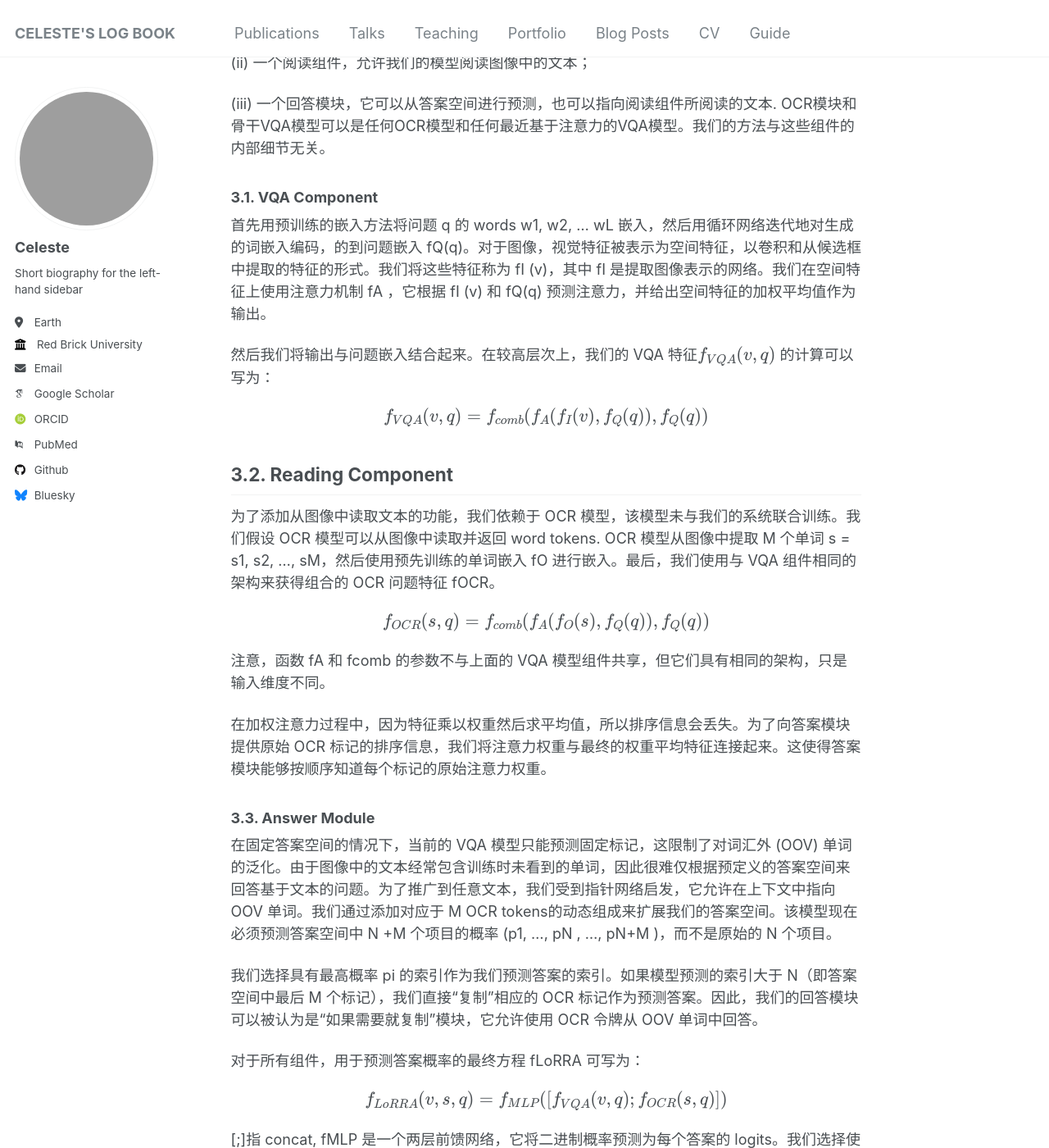
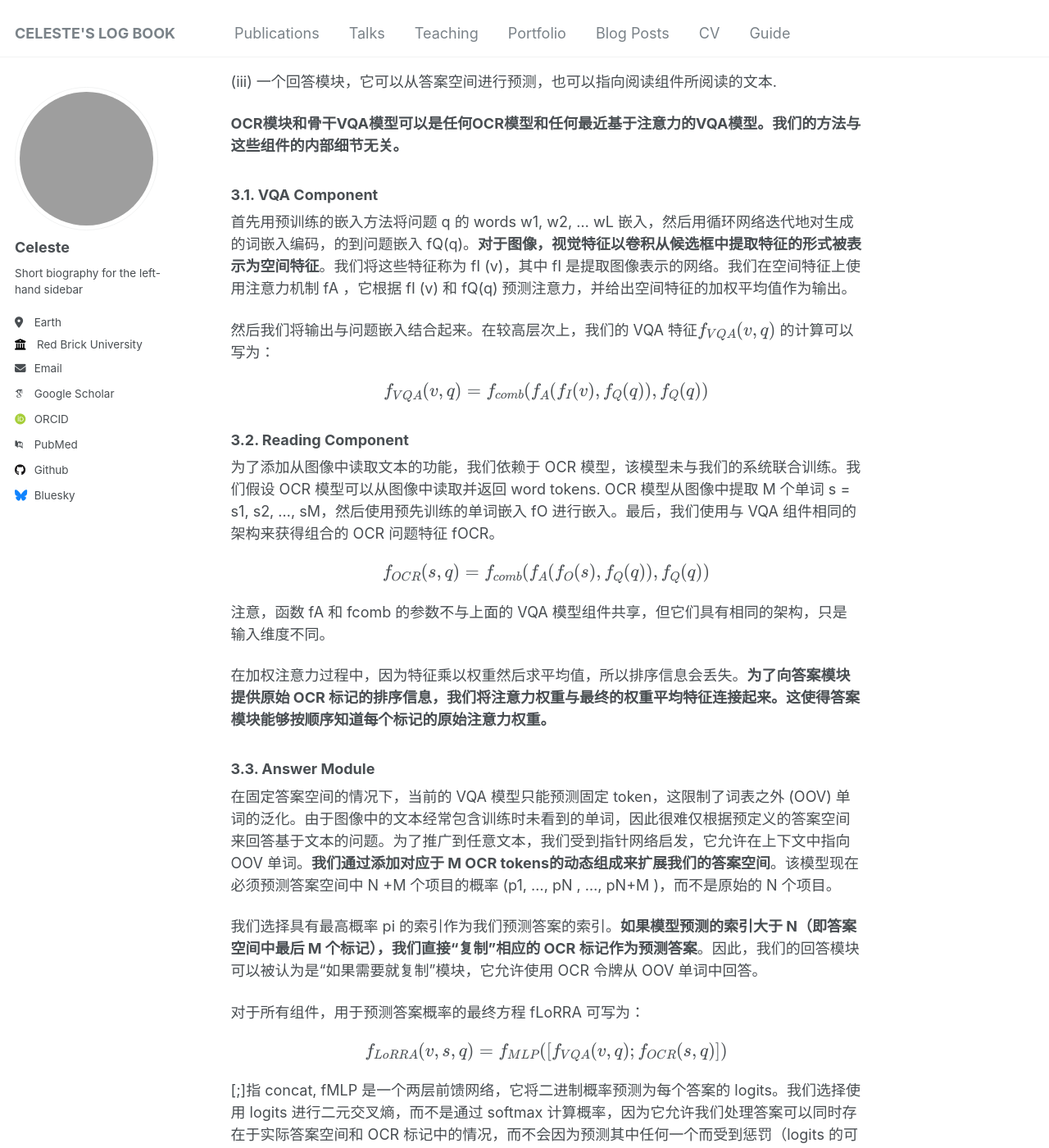
Before and after one commit to BUGERR/bugerr.github.io, a Jekyll site: the page built from _posts/2024-10-30-TextVQA.md, in a window 1280 px wide and 1400 px high, scrolled down 2524 px. Shown: the whole window at 82% size. Built offline with Jekyll 4.4.1, drawn with Linux system fonts in a browser that asks for light colours; some web fonts are replaced; some of the changed text lies outside the part shown; grey boxes are pictures that could not be loaded.

Commit message:
Update 2024-10-30-TextVQA.md

```diff
--- a/_posts/2024-10-30-TextVQA.md
+++ b/_posts/2024-10-30-TextVQA.md
@@ -28,7 +28,7 @@
 - 我们发现 TextVQA 上的人类表现和机器表现之间的差距明显大于 VQA 2.0，这表明 TextVQA 非常适合沿着与 VQA 2.0 互补的方向进行基准测试。
 
 ## 1.Introduction
-本文的重点是赋予视觉问答（VQA）模型一种新的能力——阅读图像中的文本并通过推理文本和其他视觉内容来回答问题的能力
+本文的重点是赋予视觉问答（VQA）模型一种新的能力——**阅读图像中的文本并通过推理文本和其他视觉内容来回答问题**
 > the ability to read text in images and answer questions by reasoning over the text and other visual content.
 > But today’s VQA models fail catastrophically on questions requiring reading!
 > today’s state-of-art VQA models are predominantly monolithic deep neural networks (without any specialized components).
@@ -41,13 +41,13 @@
 - 联合推理检测到的文本和视觉内容以关注正确的区域，例如解决空间或其他视觉参考关系（“飞机尾部……背面”）
 - 最后，决定检测到的文本是否需要“复制粘贴”作为答案
 
-具体来说，我们提出了一种新的 VQA 模型，其中包含 OCR 作为模块。我们称之为“查看、阅读、推理和回答”(LoRRA)。我们的模型架构将包含文本的图像中的区域（边界框）合并为要关注的实体（除了对象建议之外）。它还将这些区域中识别的实际文本（例如“15:20”）合并为模型学习推理的信息（除了视觉特征之外）。最后，我们的模型包括一种机制，用于决定生成的答案是否应该从 OCR 输出中“复制”（更多的是生成或槽填充风格），或者应该从文本中推断出来（就像现有 VQA 模型中流行的标准判别预测范式一样）。
+**具体来说，我们提出了一种新的 VQA 模型，其中包含 OCR 模块。我们称之为“查看、阅读、推理和回答”(LoRRA)。我们的模型架构将图像中包含文本的区域（边界框）合并为要关注的实体。它还将这些区域中识别的实际文本（例如“15:20”）合并为模型学习推理的信息（除了视觉特征之外）。最后，我们的模型决定生成的答案是否从 OCR 输出中“复制”，或从文本中推断出来（就像现有 VQA 模型中流行的标准判别预测范式一样）。**
 
-我们的模型端到端地学习这种机制。虽然目前仅限于 OCR 范围，但我们的模型是赋予 VQA 模型对非结构化外部知识源进行推理的能力的第一步（在本例中是在测试图像中找到的文本）并容纳多个信息流流（在本例中是根据预定词汇预测答案或通过副本生成答案）。
+我们的模型端到端地学习这种机制。**虽然目前仅限于 OCR 范围，但我们的模型是赋予 VQA 模型对非结构化外部知识源进行推理的能力的第一步**（在本例中是在测试图像中找到的文本）并容纳多个信息流流（在本例中是根据预定词汇预测答案或通过副本生成答案）。
 
 ## 2.Related work
 - Visual Representations for VQA Models.
-  VQA 模型通常使用注意力变体来得到和回答问题相关的图像表示。候选框和相关特征是检测网络生成的，然后在空间上关注并以问题表示为条件。在这项工作中，我们扩展了 VQA 模型推理的表示。具体来说，除了关注对象提议之外，我们的模型还关注检测到文本的区域。
+  VQA 模型通常使用注意力变体来得到和回答问题相关的图像表示。**候选框和相关特征是检测网络生成的**，然后在空间上关注并以问题表示为条件。在这项工作中，我们扩展了 VQA 模型推理的表示。具体来说，除了候选框之外，我们的模型还关注检测到文本的区域。
 > The object region proposals and the associated features are generated by using a detection network which are then spatially attended to and conditioned on a question representation.
 
 - Copy Mechanism.
@@ -63,28 +63,29 @@
 (ii) 一个阅读组件，允许我们的模型阅读图像中的文本；
 
 (iii) 一个回答模块，它可以从答案空间进行预测，也可以指向阅读组件所阅读的文本.
-OCR模块和骨干VQA模型可以是任何OCR模型和任何最近基于注意力的VQA模型。我们的方法与这些组件的内部细节无关。
+
+**OCR模块和骨干VQA模型可以是任何OCR模型和任何最近基于注意力的VQA模型。我们的方法与这些组件的内部细节无关。**
 
 ### 3.1. VQA Component
-首先用预训练的嵌入方法将问题 q 的 words w1, w2, ... wL 嵌入，然后用循环网络迭代地对生成的词嵌入编码，的到问题嵌入 fQ(q)。对于图像，视觉特征被表示为空间特征，以卷积和从候选框中提取的特征的形式。我们将这些特征称为 fI (v)，其中 fI 是提取图像表示的网络。我们在空间特征上使用注意力机制 fA ，它根据 fI (v) 和 fQ(q) 预测注意力，并给出空间特征的加权平均值作为输出。
+首先用预训练的嵌入方法将问题 q 的 words w1, w2, ... wL 嵌入，然后用循环网络迭代地对生成的词嵌入编码，的到问题嵌入 fQ(q)。**对于图像，视觉特征以卷积从候选框中提取特征的形式被表示为空间特征**。我们将这些特征称为 fI (v)，其中 fI 是提取图像表示的网络。我们在空间特征上使用注意力机制 fA ，它根据 fI (v) 和 fQ(q) 预测注意力，并给出空间特征的加权平均值作为输出。
 
 然后我们将输出与问题嵌入结合起来。在较高层次上，我们的 VQA 特征$$ f_{VQA}(v, q)$$ 的计算可以写为：
 
 $$ f_{VQA}(v, q) = f_{comb}(f_A(f_I (v), f_Q(q)), f_Q(q)) $$
 
-## 3.2. Reading Component
+### 3.2. Reading Component
 为了添加从图像中读取文本的功能，我们依赖于 OCR 模型，该模型未与我们的系统联合训练。我们假设 OCR 模型可以从图像中读取并返回 word tokens. OCR 模型从图像中提取 M 个单词 s = s1, s2, ..., sM，然后使用预先训练的单词嵌入 fO 进行嵌入。最后，我们使用与 VQA 组件相同的架构来获得组合的 OCR 问题特征 fOCR。
 
 $$ f_{OCR}(s, q) = f_{comb}(f_A(f_O(s), f_Q(q)), f_Q(q)) $$
 
 注意，函数 fA 和 fcomb 的参数不与上面的 VQA 模型组件共享，但它们具有相同的架构，只是输入维度不同。
 
-在加权注意力过程中，因为特征乘以权重然后求平均值，所以排序信息会丢失。为了向答案模块提供原始 OCR 标记的排序信息，我们将注意力权重与最终的权重平均特征连接起来。这使得答案模块能够按顺序知道每个标记的原始注意力权重。
+在加权注意力过程中，因为特征乘以权重然后求平均值，所以排序信息会丢失。**为了向答案模块提供原始 OCR 标记的排序信息，我们将注意力权重与最终的权重平均特征连接起来。这使得答案模块能够按顺序知道每个标记的原始注意力权重。**
 
 ### 3.3. Answer Module
-在固定答案空间的情况下，当前的 VQA 模型只能预测固定标记，这限制了对词汇外 (OOV) 单词的泛化。由于图像中的文本经常包含训练时未看到的单词，因此很难仅根据预定义的答案空间来回答基于文本的问题。为了推广到任意文本，我们受到指针网络启发，它允许在上下文中指向 OOV 单词。我们通过添加对应于 M OCR tokens的动态组成来扩展我们的答案空间。该模型现在必须预测答案空间中 N +M 个项目的概率 (p1, ..., pN , ..., pN+M )，而不是原始的 N 个项目。
+在固定答案空间的情况下，当前的 VQA 模型只能预测固定 token，这限制了词表之外 (OOV) 单词的泛化。由于图像中的文本经常包含训练时未看到的单词，因此很难仅根据预定义的答案空间来回答基于文本的问题。为了推广到任意文本，我们受到指针网络启发，它允许在上下文中指向 OOV 单词。**我们通过添加对应于 M OCR tokens的动态组成来扩展我们的答案空间**。该模型现在必须预测答案空间中 N +M 个项目的概率 (p1, ..., pN , ..., pN+M )，而不是原始的 N 个项目。
 
-我们选择具有最高概率 pi 的索引作为我们预测答案的索引。如果模型预测的索引大于 N（即答案空间中最后 M 个标记），我们直接“复制”相应的 OCR 标记作为预测答案。因此，我们的回答模块可以被认为是“如果需要就复制”模块，它允许使用 OCR 令牌从 OOV 单词中回答。
+我们选择具有最高概率 pi 的索引作为我们预测答案的索引。**如果模型预测的索引大于 N（即答案空间中最后 M 个标记），我们直接“复制”相应的 OCR 标记作为预测答案**。因此，我们的回答模块可以被认为是“如果需要就复制”模块，它允许使用 OCR 令牌从 OOV 单词中回答。
 
 对于所有组件，用于预测答案概率的最终方程 fLoRRA 可写为：
 
```
